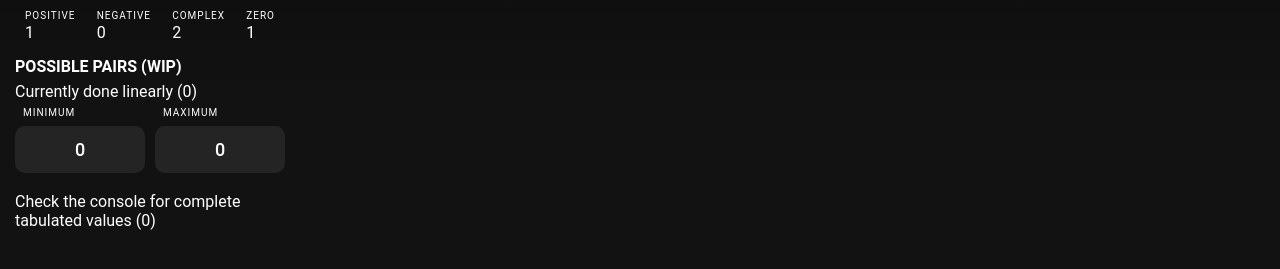
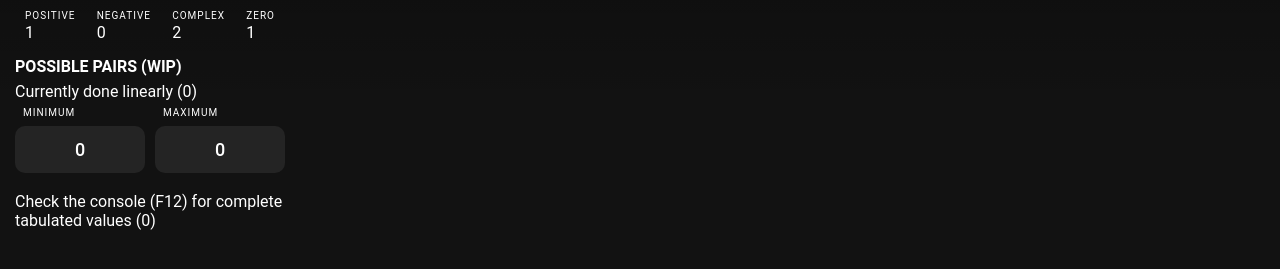
Before and after one commit to marqroldan/numericalmethods, a React app: page / in a window 1280 px wide. Shown: the part 211-480 px from the top of the page. Built offline with nearby package versions, Linux system fonts and the light colour scheme.

Commit message:
#2 Updated tabulated values to also reflect when coefficient changes

```diff
--- a/src/components/TabulatedValues/index.tsx
+++ b/src/components/TabulatedValues/index.tsx
@@ -90,6 +90,13 @@ export default class TabulatedValues extends React.PureComponent<Props> {
     );
   };
 
+  componentDidUpdate(prevProps: Readonly<Props>) {
+    if (this.props.coefficients != prevProps.coefficients) {
+      clearTimeout(this.generatorTimeout);
+      this.generatorTimeout = setTimeout(this.generateValues, 1000);
+    }
+  }
+
   render() {
     return (
       <div className={'TabulatedValues'}>
@@ -113,7 +120,7 @@ export default class TabulatedValues extends React.PureComponent<Props> {
           </Field>
         </div>
         <br />
-        Check the console for complete tabulated values (
+        Check the console (F12) for complete tabulated values (
         {this.state.values.length})
         <div className={'TabulatedValues__rows'}>
           {this.state.possiblePair.map((item, index) => {
```
